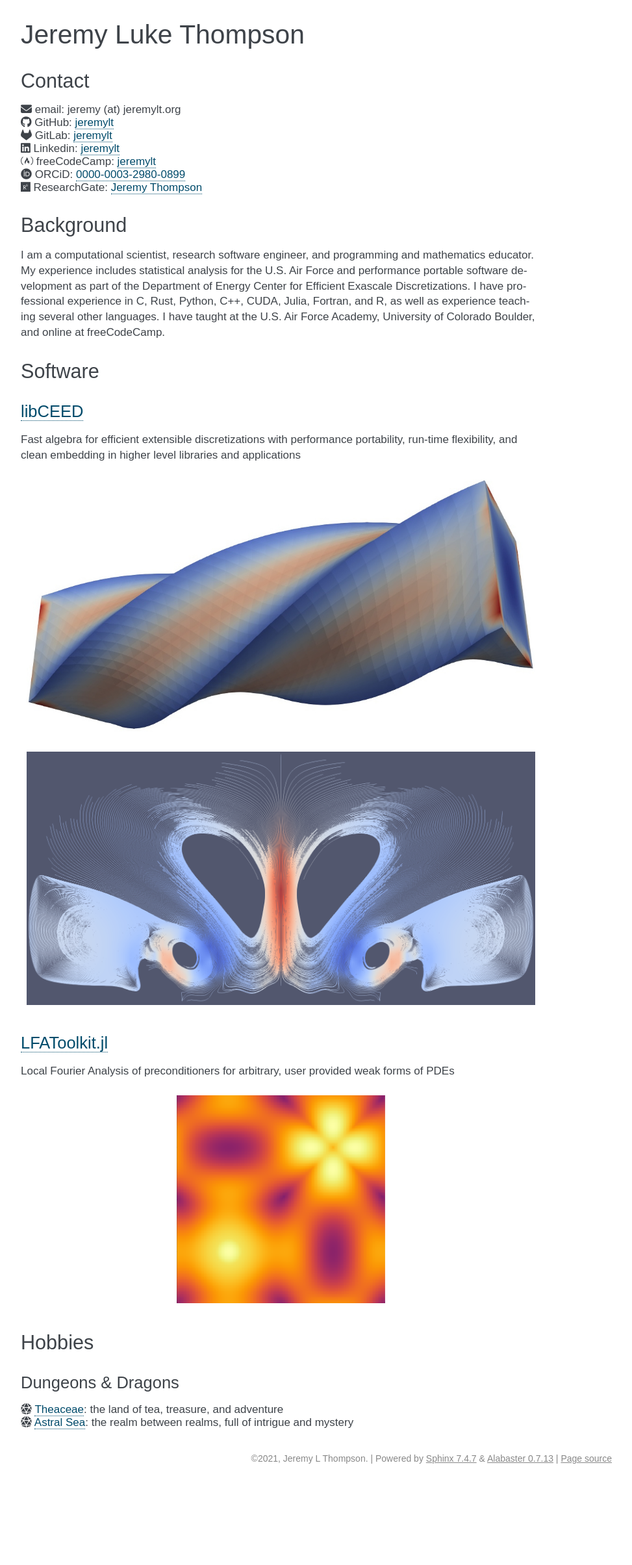
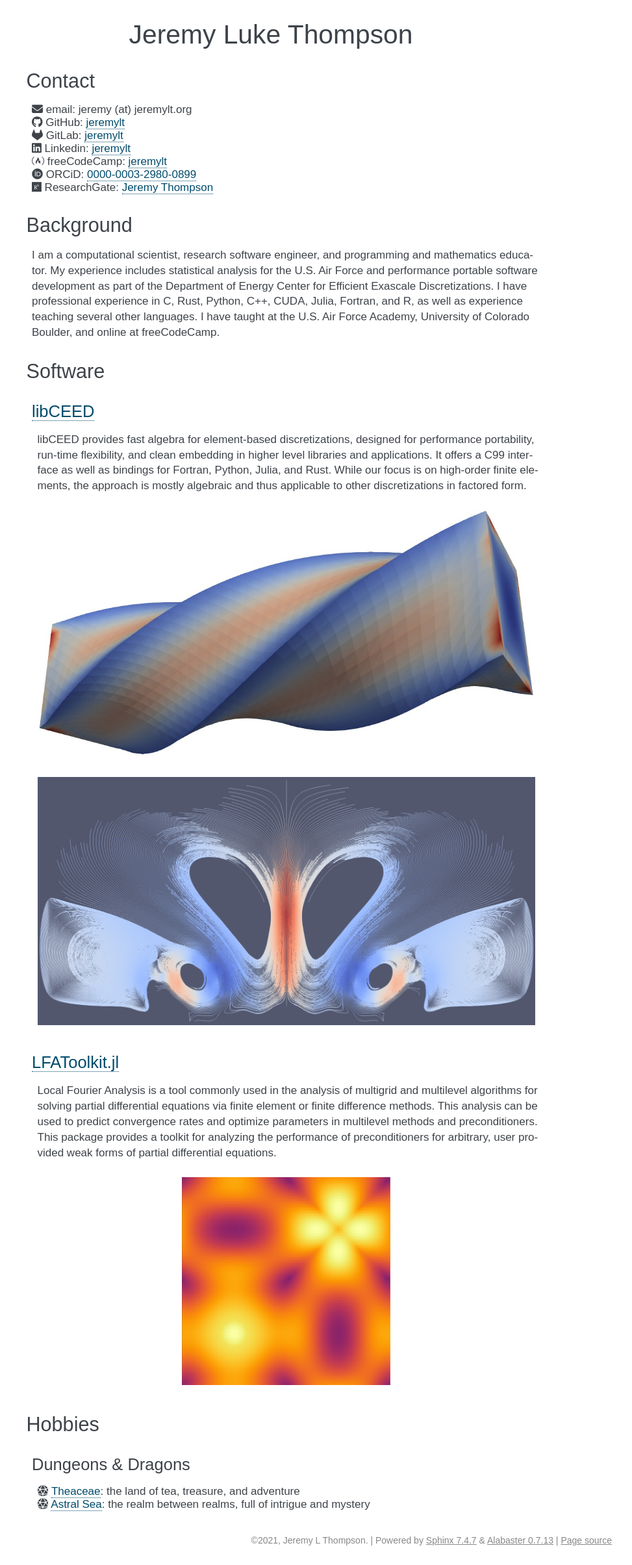
Before and after one commit to jeremylt/personal_website, a Sphinx documentation site: the page built from source/index.rst, in a window 1280 px wide. Shown: the whole page at 65% size, without its empty margins (168-1141 px from the left). Built offline with Sphinx 7.4.7, drawn with Linux system fonts in a browser that asks for light colours; nearby versions of some CDN libraries; before the commit the page ends 2283 px from its top, so only the background shows below that.

Commit message:
add custom css

```diff
--- a/source/conf.py
+++ b/source/conf.py
@@ -49,7 +49,8 @@ html_theme_options = {
 # Add any paths that contain custom static files (such as style sheets) here,
 # relative to this directory. They are copied after the builtin static files,
 # so a file named "default.css" will overwrite the builtin "default.css".
-# html_static_path = ['static']
+html_static_path = ['static']
+html_css_files = ['css/custom.css']
 html_js_files = [
     'https://kit.fontawesome.com/4cef94740e.js',
 ]
--- a/source/index.rst
+++ b/source/index.rst
@@ -59,7 +59,8 @@ Software
 `libCEED <https://www.github.com/CEED/libCEED>`_
 ----------------------------------------------------------------
 
-Fast algebra for efficient extensible discretizations with performance portability, run-time flexibility, and clean embedding in higher level libraries and applications
+libCEED provides fast algebra for element-based discretizations, designed for performance portability, run-time flexibility, and clean embedding in higher level libraries and applications. It offers a C99 interface as well as bindings for Fortran, Python, Julia, and Rust.
+While our focus is on high-order finite elements, the approach is mostly algebraic and thus applicable to other discretizations in factored form.
 
 .. figure:: img/SolidsTwist.jpeg
 .. figure:: img/FluidsVortices.png
@@ -67,7 +68,9 @@ Fast algebra for efficient extensible discretizations with performance portabili
 `LFAToolkit.jl <https://www.github.com/jeremylt/LFAToolkit.jl>`_
 ----------------------------------------------------------------
 
-Local Fourier Analysis of preconditioners for arbitrary, user provided weak forms of PDEs
+Local Fourier Analysis is a tool commonly used in the analysis of multigrid and multilevel algorithms for solving partial differential equations via finite element or finite difference methods.
+This analysis can be used to predict convergence rates and optimize parameters in multilevel methods and preconditioners.
+This package provides a toolkit for analyzing the performance of preconditioners for arbitrary, user provided weak forms of partial differential equations.
 
 .. figure:: img/LFAToolkit.png
 
--- /dev/null
+++ b/source/static/css/custom.css
@@ -0,0 +1,7 @@
+#jeremy-luke-thompson h1:first-of-type {
+    text-align: center !important;
+}
+
+section section, p, .line-block {
+    padding-left: .5em;
+}
```
